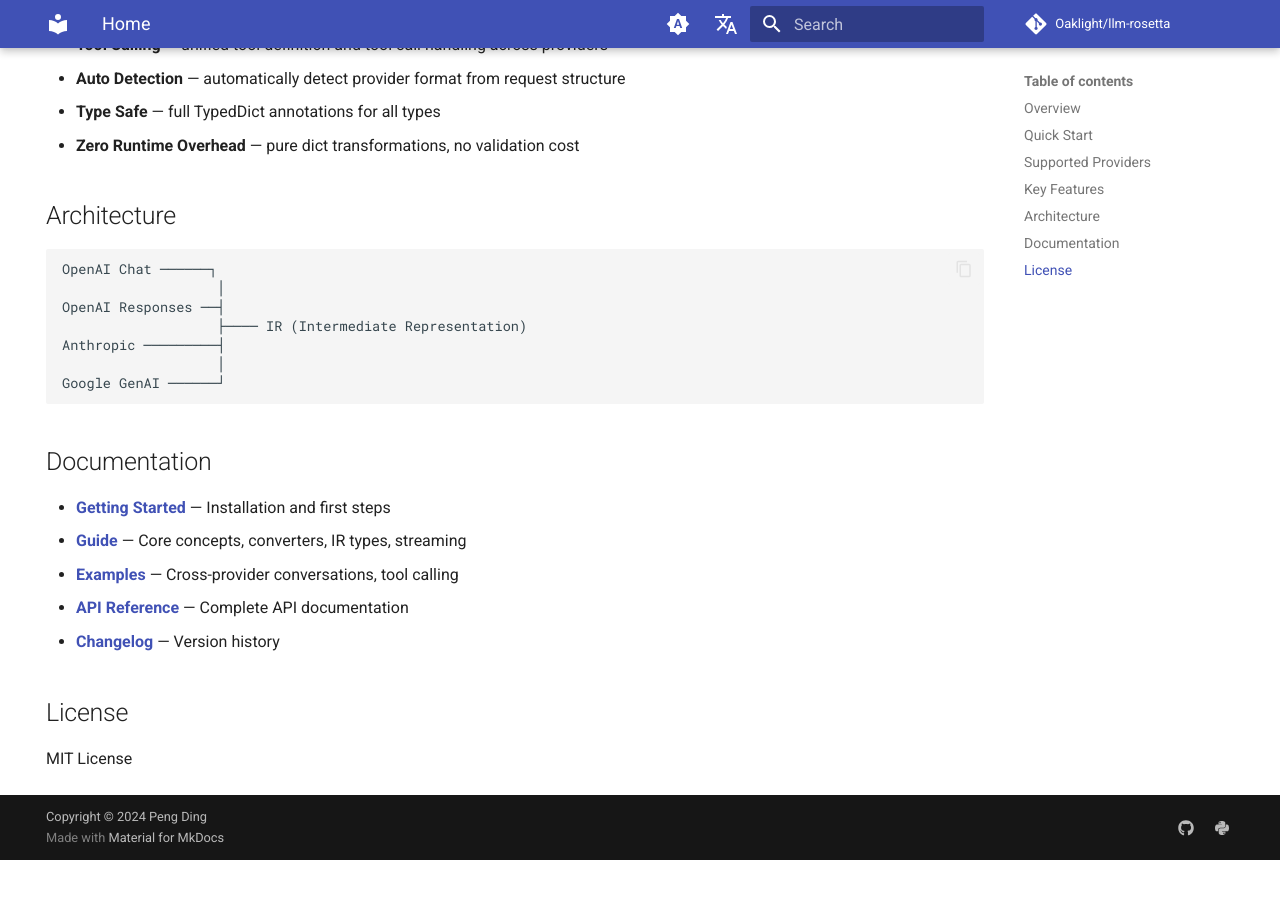
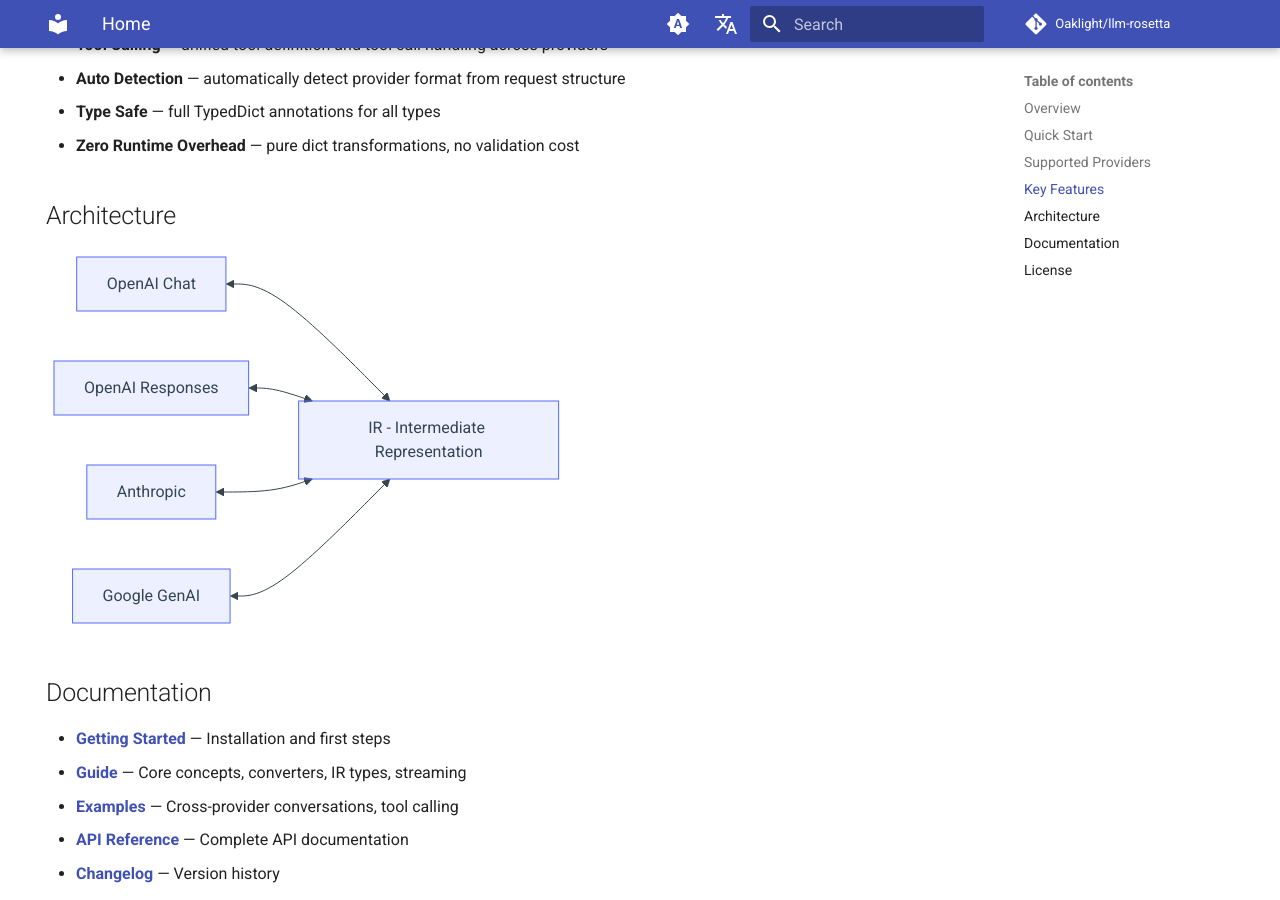
Before and after one commit to Oaklight/llm-rosetta, an MkDocs documentation site: the page built from docs/index.md, in a window 1280 px wide and 900 px high, scrolled down 1254 px. Built offline with MkDocs 1.6.1 and Material for MkDocs 9.7.7, drawn with Linux system fonts in a browser that asks for light colours; comment, search, counter and statistics services are not loaded; before the commit the page ends 2114 px from its top, so only the background shows below that; some of the changed lines change nothing that is shown.

Commit message:
docs: replace ASCII architecture diagram with mermaid

````diff
--- a/docs/index.md
+++ b/docs/index.md
@@ -54,14 +54,13 @@
 
 ## Architecture
 
-```text
-OpenAI Chat ──────┐
-                   │
-OpenAI Responses ──┤
-                   ├──── IR (Intermediate Representation)
-Anthropic ─────────┤
-                   │
-Google GenAI ──────┘
+```mermaid
+flowchart LR
+    OC[OpenAI Chat] <--> IR
+    OR[OpenAI Responses] <--> IR
+    AN[Anthropic] <--> IR
+    GG[Google GenAI] <--> IR
+    IR[IR - Intermediate Representation]
 ```
 
 ## Documentation
````
